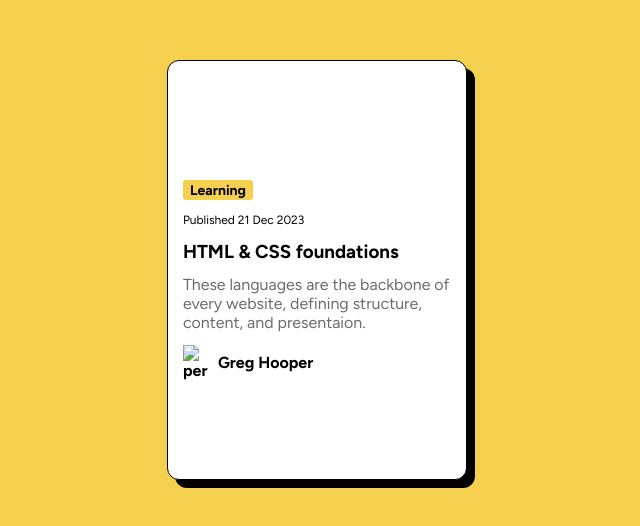
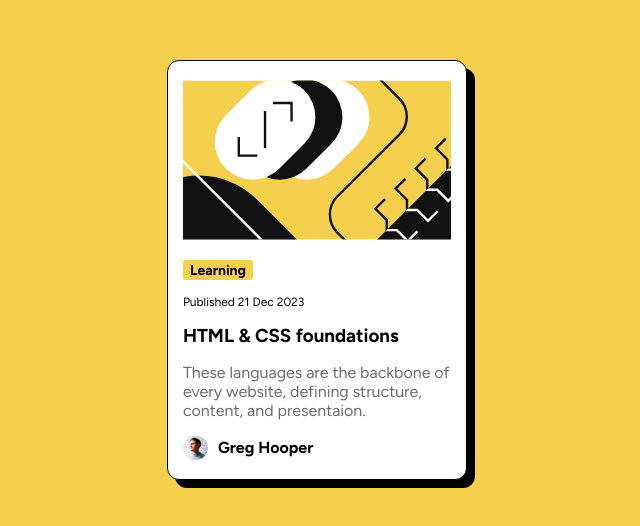
Before and after one commit to modydev10/blog-preview-card, a plain HTML site: page index.html in a window 1280 px wide. Shown: the part 130-656 px from the top of the page, without its empty margins (323-963 px from the left). Drawn offline with Linux system fonts and the light colour scheme; the site is published under a folder, as on GitHub Pages, so addresses that start at the root find nothing.

Commit message:
commition

```diff
--- a/index.html
+++ b/index.html
@@ -15,7 +15,7 @@
 </head>
 <body>
   <main id="main-card">
-    <img src="/assets/images/illustration-article.svg" alt="">
+    <img src="assets/images/illustration-article.svg" alt="">
     <div class="info">
       <div class="title">
         <span>Learning</span>
@@ -27,7 +27,7 @@
         presentaion.
       </p>
       <div id="credit">
-        <img src="/assets/images/image-avatar.webp" alt="person">
+        <img src="assets/images/image-avatar.webp" alt="person">
         <span>Greg Hooper</span>
       </div>
     </div>
```
